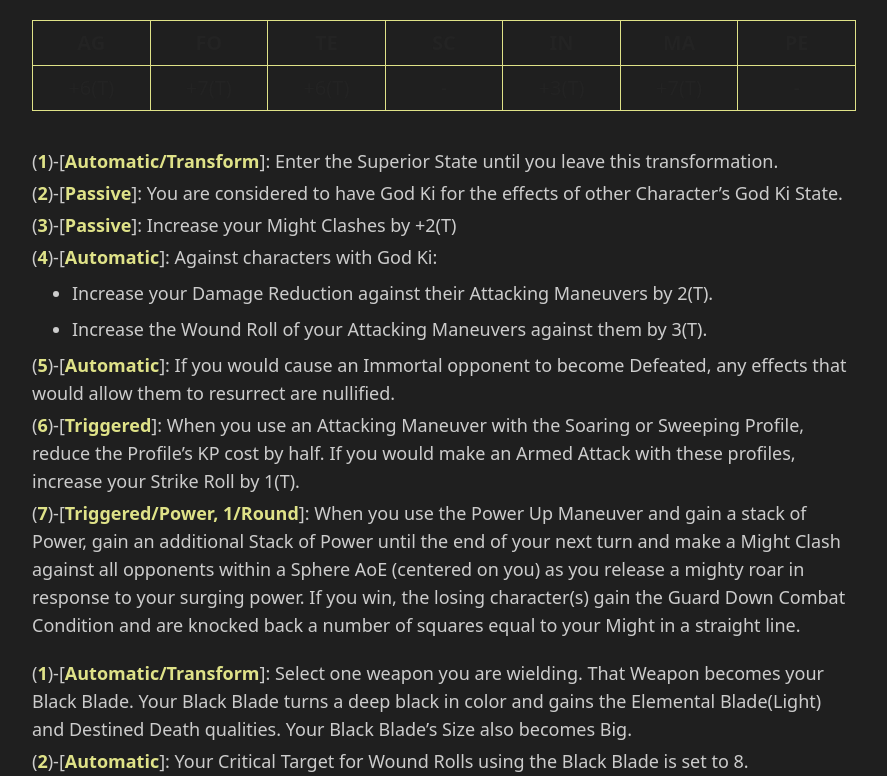
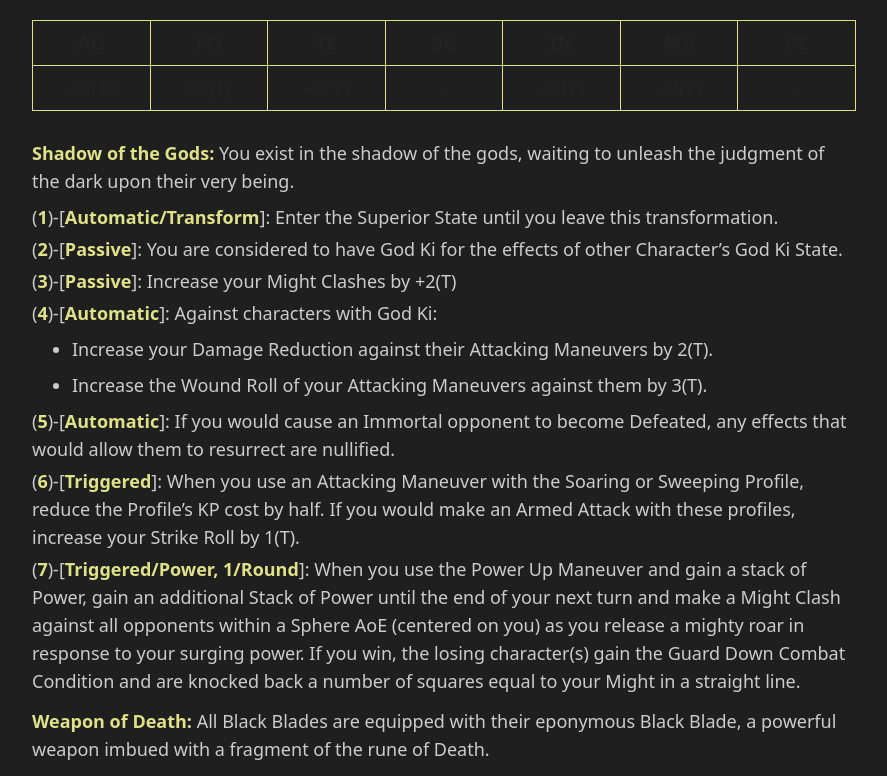
Before and after one commit to asolo726/dbu-homebrew, a Next.js app: page /home/legendary/test in a window 1280 px wide. Shown: the part 1200-1976 px from the top of the page, without its empty margins (196-1083 px from the left). Built offline with nearby package versions, Linux system fonts and the light colour scheme; no server answers.

Commit message:
Trait fix

```diff
--- a/components/dbuComponents/General/trait.js
+++ b/components/dbuComponents/General/trait.js
@@ -3,7 +3,7 @@ export default function Trait({title = "", desc = "", abilities}) {
 
     return (
         <div className="flex-grow-1 mt-2">
-            { title == "" && desc == "" ?
+            { title != "" && desc != "" ?
                 <p className="text-dbu-text text-md md:text-lg text-left">
                     <span className="font-bold text-dbu-header">{title}:</span>{" "}
                     {desc}
```
